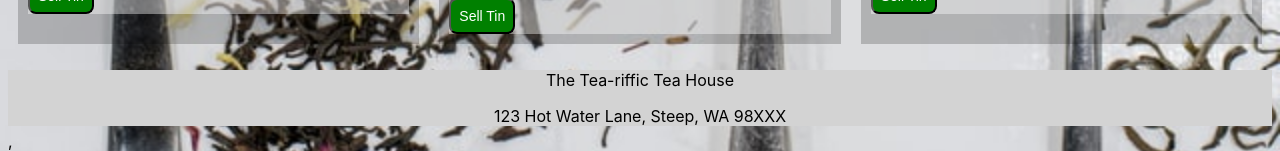
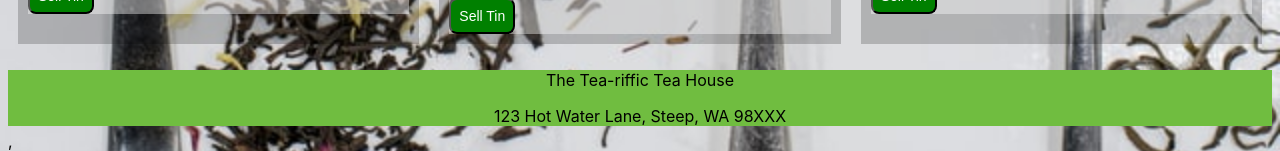
Before and after one commit to TSiu88/tea-distributor-redux, a React (Create React App) app: page / in a window 1280 px wide. Shown: the part 1634-1785 px from the top of the page. Built offline with nearby package versions, Linux system fonts and the light colour scheme.

Commit message:
edit styling, attempt to add select tea as redux

```diff
--- a/src/components/Footer.js
+++ b/src/components/Footer.js
@@ -3,7 +3,7 @@ import React from "react";
 function Footer(){
   const footerStyle = {
     textAlign: "center",
-    backgroundColor: "lightgrey",
+    backgroundColor: "#70bd40",
     left: 0,
     bottom: 0,
     width: "100%",
--- a/src/index.css
+++ b/src/index.css
@@ -1,6 +1,7 @@
 body {
   margin: 20;
   margin-bottom: 0;
+  padding-bottom: 0;
   font-family: -apple-system, BlinkMacSystemFont, 'Segoe UI', 'Roboto', 'Oxygen',
     'Ubuntu', 'Cantarell', 'Fira Sans', 'Droid Sans', 'Helvetica Neue',
     sans-serif;
```
